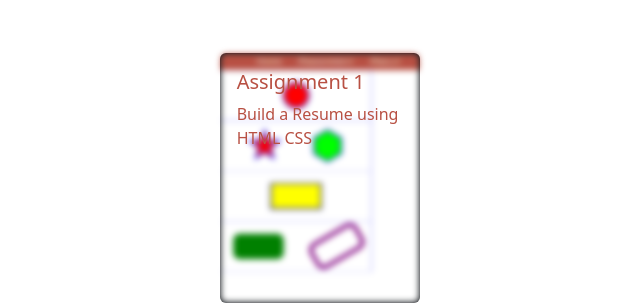
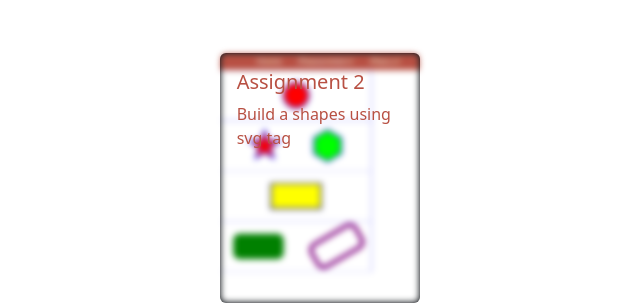
Before and after one commit to OmkarParhad88/assignments, a plain HTML site: page index.html in a window 1280 px wide. Shown: the part 234-539 px from the top of the page, 567-1207 px from the left. Drawn offline with nearby package versions, Linux system fonts and the light colour scheme; a web font is replaced by a local one.

Commit message:
Update index.html
change the hading of card

```diff
--- a/index.html
+++ b/index.html
@@ -32,8 +32,8 @@
     <div class="card text-bg-dark" >
       <img src="svg.png"style="filter: blur(3px);" class="card-img" alt="Resume">
       <div class="card-img-overlay">
-        <h5 class="card-title color">Assignment 1</h5>
-        <p class="card-text color">Build a Resume using HTML CSS </p>
+        <h5 class="card-title color">Assignment 2</h5>
+        <p class="card-text color">Build a shapes using svg tag </p>
       </div>
     </div>
     </a>
```
